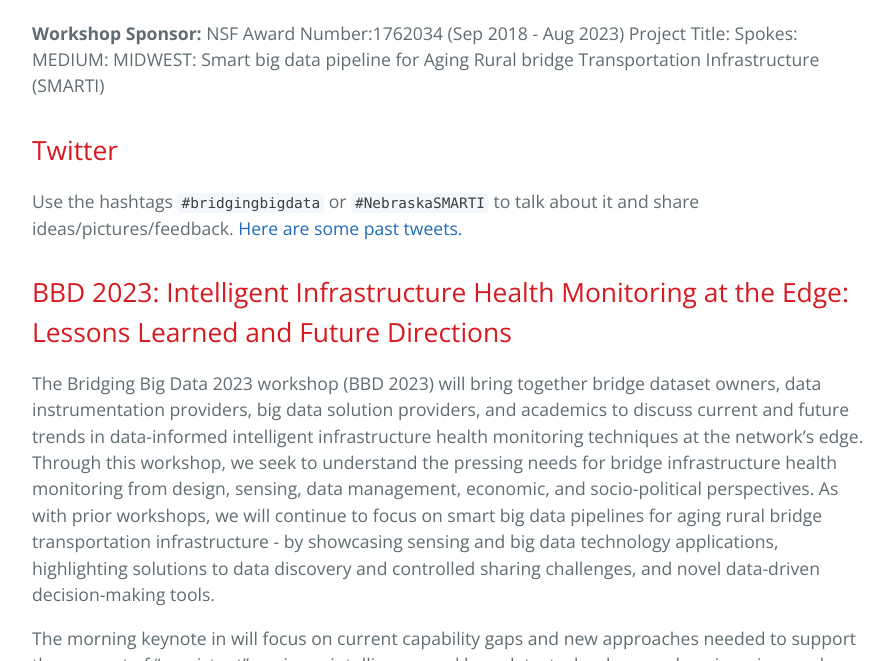
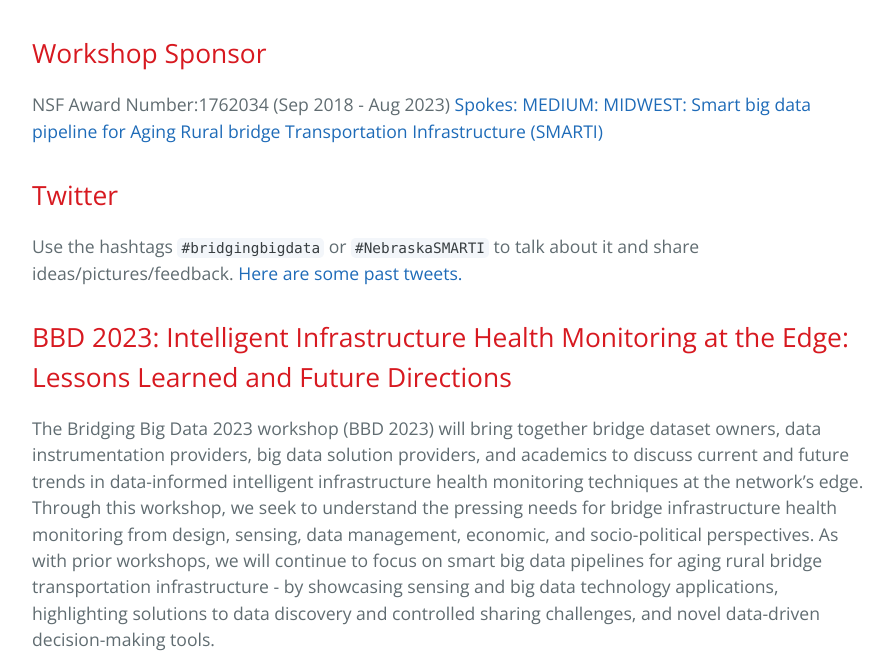
Before and after one commit to BridgingBigData/BridgingBigData.github.io, a Jekyll site: the page built from pages/bbd2023.md, in a window 1280 px wide and 900 px high, scrolled down 991 px, cut to the strip 239-900 px from the top of the window. Shown: the whole strip, without its empty margins (192-1085 px from the left). Built offline with Jekyll 4.4.1, drawn with Linux system fonts in a browser that asks for light colours.

Commit message:
Update bbd2023.md

```diff
--- a/pages/bbd2023.md
+++ b/pages/bbd2023.md
@@ -15,9 +15,9 @@
 
 <iframe src="https://www.google.com/maps/embed?pb=!1m14!1m8!1m3!1d6037.634504268287!2d-96.66465928728027!3d40.83197756208611!3m2!1i1024!2i768!4f13.1!3m3!1m2!1s0x8796bea113b038ed%3A0xc5267ffd804e8c50!2sNebraska%20East%20Union!5e0!3m2!1sen!2sus!4v1678136182958!5m2!1sen!2sus" width="400" height="200" style="border:0;" allowfullscreen="" loading="lazy" referrerpolicy="no-referrer-when-downgrade"></iframe>
 
-**Workshop Sponsor:**
+## Workshop Sponsor
 NSF Award Number:1762034 (Sep 2018 - Aug 2023)
-Project Title: Spokes: MEDIUM: MIDWEST: Smart big data pipeline for Aging Rural bridge Transportation Infrastructure (SMARTI)
+[Spokes: MEDIUM: MIDWEST: Smart big data pipeline for Aging Rural bridge Transportation Infrastructure (SMARTI)](https://www.nsf.gov/awardsearch/showAward?AWD_ID=1762034&HistoricalAwards=false)
 
 ## Twitter
 
```
